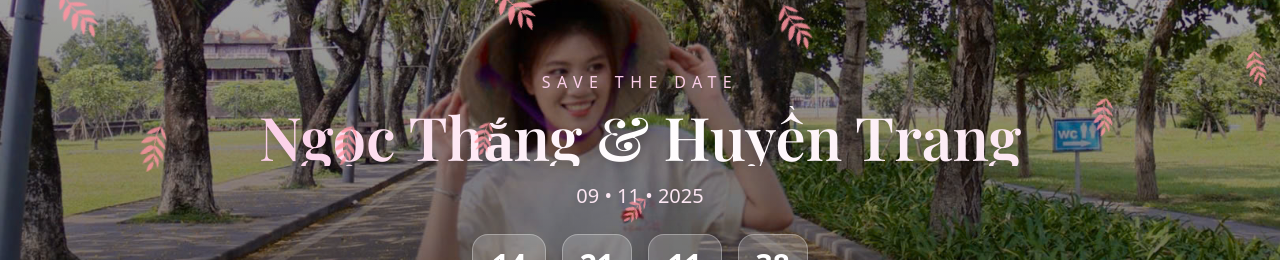
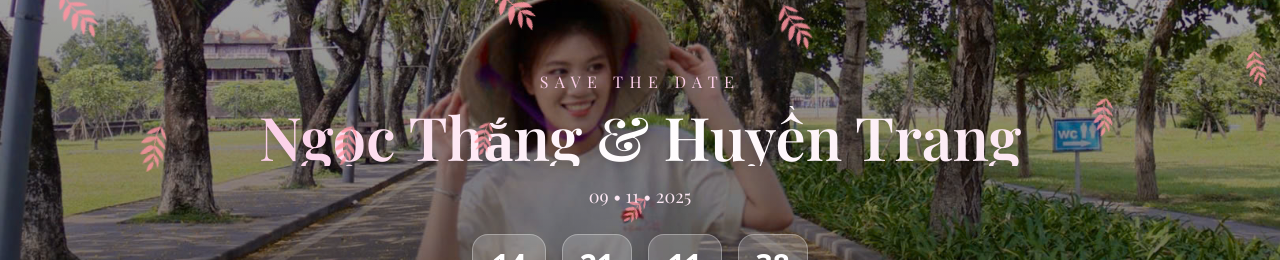
Before and after one commit to hinhisme/ngocthang-huyentrang, a React (Vite) app: page / in a window 1280 px wide. Shown: the part 205-465 px from the top of the page. Built offline with nearby package versions, Linux system fonts and the light colour scheme; no server answers.

Commit message:
Fix font Header

```diff
--- a/api/rsvp.js
+++ b/api/rsvp.js
@@ -4,7 +4,6 @@ import path from "path";
 
 const filePath = path.join(process.cwd(), "rsvp_data.xlsx");
 
-// ✅ Tạo file Excel nếu chưa có
 async function ensureExcelFile() {
   try {
     await fs.access(filePath);
@@ -23,7 +22,6 @@ async function ensureExcelFile() {
   }
 }
 
-// ✅ Xử lý request
 export default async function handler(req, res) {
   if (req.method === "POST") {
     const { name, relation, phone, attendance, message } = req.body;
--- a/src/components/Header.jsx
+++ b/src/components/Header.jsx
@@ -4,7 +4,6 @@ import Countdown from "./Countdown";
 export default function Header() {
   return (
     <header className="relative w-full h-screen bg-pink-50 flex flex-col items-center justify-center overflow-hidden">
-      {/* Ảnh nền */}
       <img
         src="/images/header.jpg"
         alt="Ảnh cưới"
@@ -12,10 +11,9 @@ export default function Header() {
       />
       <div className="absolute inset-0 bg-gradient-to-t from-black/70 via-black/30 to-transparent" />
 
-      {/* Nội dung trung tâm */}
       <ScrollReveal direction="up" delay={200}>
         <div className="relative z-10 text-center text-white drop-shadow-lg px-4">
-          <p className="text-sm md:text-base tracking-[0.4em] uppercase text-pink-200 mb-3 animate-fade-in">
+          <p className="text-sm font-playfair md:text-base tracking-[0.4em] uppercase text-pink-200 mb-3 animate-fade-in">
             Save The Date
           </p>
 
@@ -23,7 +21,7 @@ export default function Header() {
             Ngọc Thắng & Huyền Trang
           </h1>
 
-          <p className="text-lg md:text-xl font-light mt-4 text-pink-100 animate-fade-in">
+          <p className="text-lg font-playfair d:text-xl font-light mt-4 text-pink-100 animate-fade-in">
             09 • 11 • 2025
           </p>
 
@@ -31,12 +29,10 @@ export default function Header() {
         </div>
       </ScrollReveal>
 
-      {/* Hiệu ứng hướng dẫn cuộn xuống */}
       <div className="absolute bottom-8 text-white text-center animate-bounce">
         <span className="text-sm opacity-80">Cuộn xuống để xem thiệp</span>
       </div>
 
-      {/* Hiệu ứng động nhỏ */}
       <style>{`
         @keyframes fade-in {
           from { opacity: 0; transform: translateY(20px); }
```
